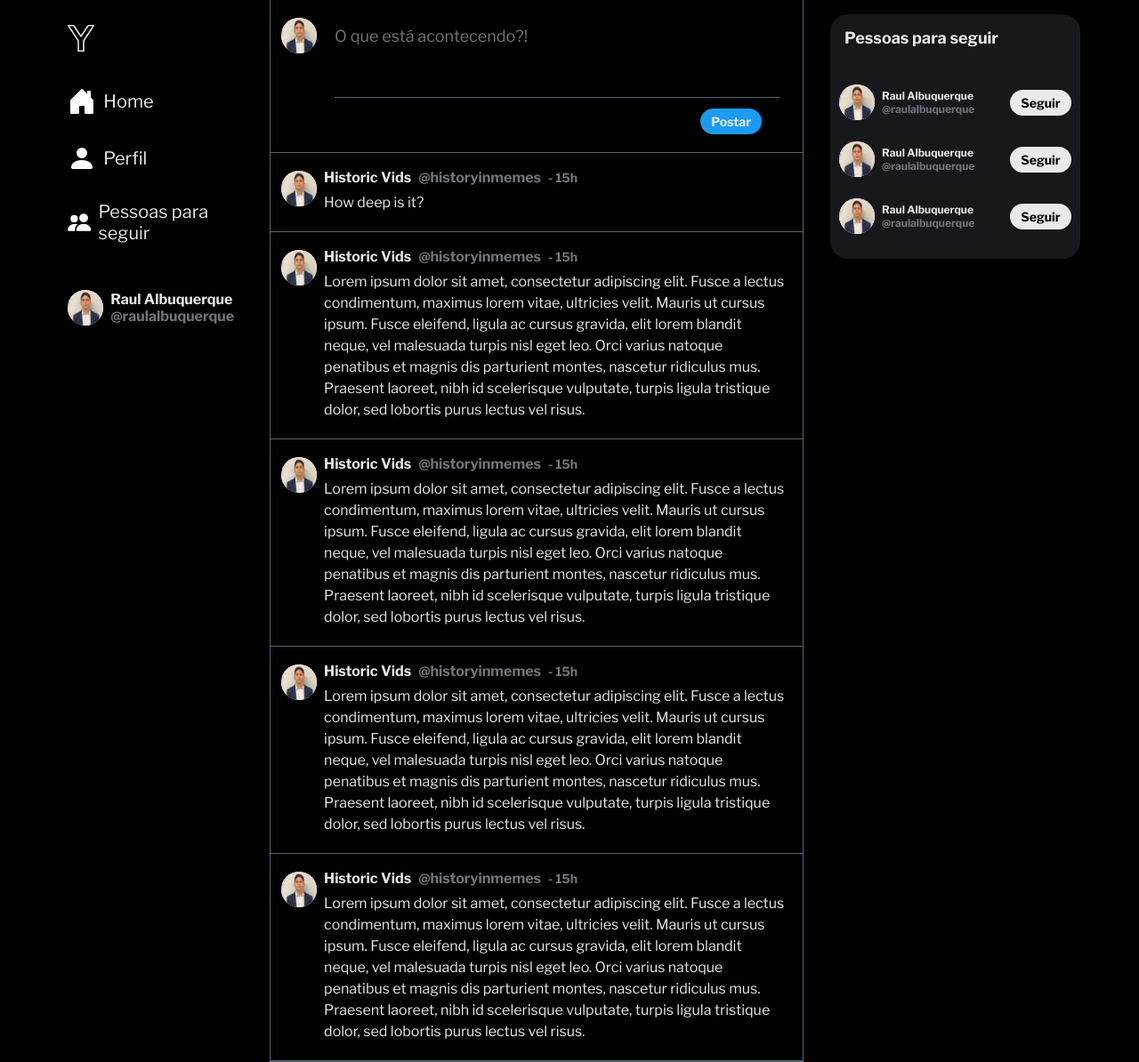
After one commit to Raul-Albuquerque/Y_twitter_clone, a Django app: template twitter_clone/templates/feed_tweets.html in a window 1280 px wide. The commit adds this page. Shown: the whole page at 89% size. Run offline with Django 5.2, Linux system fonts and the light colour scheme; the template is opened without the code that fills it, so the values that code supplies are empty.

Commit message:
feat: add tweets page template

```diff
--- a/twitter_clone/static/styles/feed.css
+++ b/twitter_clone/static/styles/feed.css
@@ -38,6 +38,8 @@ body {
   width: 100%;
   padding: 16px 30px;
   height: 100dvh;
+  position: sticky;
+  top: 0;
 }
 
 
@@ -160,7 +162,7 @@ body {
   font-size: 12px;
 }
 
-.follow-btn {
+.btn {
   text-decoration: none;
   color: var(--bg-color);
   padding: 6px 12px;
@@ -169,8 +171,18 @@ body {
   background-color: var(--white);
   border-radius: var(--border-radius);
   cursor: pointer;
-  z-index: 1;
   margin-left: 40px;
+  border: none;
+}
+
+.btn-primary {
+  background-color: var(--primary-blue);
+  color: var(--white);
+
+}
+
+.btn-primary:hover {
+  background-color: var(--secondary-blue);
 }
 
 .tofollow-info-container {
@@ -186,6 +198,7 @@ body {
 /* Main content */
 
 .feed-main {
-  background-color: red;
   border: 1px solid var(--outline-btn);
+  border-top: none;
+  overflow-y: auto;
 }
--- /dev/null
+++ b/twitter_clone/static/styles/feed_tweets.css
@@ -0,0 +1,116 @@
+:root{
+  --border-radius: 20px;
+  --bg-color: #000;
+  --white: rgb(231, 233, 234);
+  --primary-blue: rgb(29, 155, 240);
+  --secondary-blue: rgba(29, 155, 240, 0.9);
+  --outline-btn: rgb(83, 100, 113);
+  --light-blue: rgba(29, 155, 240, 0.1);
+  --light-gray: rgba(235, 235, 235, 0.1);
+  --text-gray: #71767b;
+}
+
+* {
+  margin: 0;
+  padding: 0;
+  box-sizing: border-box;
+  font-family: "Libre Franklin", sans-serif;
+}
+
+body {
+  background-color: var(--bg-color);
+  color: var(--white);
+}
+
+/* Tweet */
+
+.new-tweet-container {
+  padding: 20px 12px;
+  border-bottom: 1px solid var(--outline-btn);
+  display: flex;
+  align-items: start;
+  justify-content: start;
+}
+
+.tweet-container {
+  width: 100%;
+}
+
+.new-tweet-container > form {
+  max-width: 500px;
+  width: 100%;
+  margin-top: 10px;
+  text-align: end;
+}
+
+.new-tweet-textarea {
+  background-color: transparent;
+  font-size: 18px;
+  color: var(--white);
+  width: 100%;
+  height: 80px;
+  border: none;
+  resize: none;
+  margin-left: 20px;
+  border-bottom: 1px solid var(--outline-btn);
+  margin-bottom: 8px;
+}
+.new-tweet-textarea:focus {
+  border: none;
+  resize: none;
+  outline: none;
+  border-bottom: 1px solid var(--outline-btn);
+}
+
+.new-tweet-textarea::placeholder {
+  font-size: 18px;
+  color: var(--text-gray);
+}
+
+.text-small {
+  font-size: 11px;
+  color: var(--text-gray);
+  max-width: 300px;
+  margin-bottom: 40px;
+  margin-top: 8px;
+}
+
+.author-container {
+  display: flex;
+  align-items: center;
+  justify-content: start;
+  margin-left: 8px;
+}
+
+.text {
+  font-size: 16px;
+  line-height: 16px;
+  font-weight: 700;
+  color: var(--text-gray);
+}
+
+.author-name {
+  color: var(--white);
+}
+
+.author-username {
+  margin: 0 8px;
+}
+
+.tweet-date {
+  font-size: 14px;
+}
+
+.tweet-content {
+  width: 100%;
+  margin-left: 8px;
+  padding-top: 8px;
+}
+
+.tweet-text {
+  font-size: 16px;
+  line-height: 24px;
+  font-weight: 400;
+  color: var(--white);
+  padding-right: 16px;
+}
--- a/twitter_clone/templates/base.html
+++ b/twitter_clone/templates/base.html
@@ -10,7 +10,7 @@
   <link rel="preconnect" href="https://fonts.googleapis.com">
   <link rel="preconnect" href="https://fonts.gstatic.com" crossorigin>
   <link href="https://fonts.googleapis.com/css2?family=Libre+Franklin:ital,wght@0,100..900;1,100..900&family=Roboto&display=swap" rel="stylesheet">
-  <link rel="stylesheet" href="{% static 'styles/main.css' %}" />
+  <link rel="stylesheet" href="{% static 'styles/home.css' %}" />
 </head>
 <body>
   {% block content %}{% endblock content %}
--- a/twitter_clone/templates/feed.html
+++ b/twitter_clone/templates/feed.html
@@ -11,6 +11,7 @@
   <link href="https://fonts.googleapis.com/css2?family=Libre+Franklin:ital,wght@0,100..900;1,100..900&family=Roboto&display=swap" rel="stylesheet">
   <link rel="stylesheet" href="https://fonts.googleapis.com/css2?family=Material+Symbols+Outlined:opsz,wght,FILL,GRAD@20..48,100..700,0..1,-50..200" />
   <link rel="stylesheet" href="{% static 'styles/feed.css' %}" />
+  <link rel="stylesheet" href="{% static 'styles/feed_tweets.css' %}" />
   <title>Home / Y</title>
 </head>
 <body>
@@ -60,7 +61,8 @@
       </a>
     </aside>
     <main class="feed-main">
-      conteúdo principal
+      {% block content %}
+      {% endblock content %}
     </main>
     <aside class="feed-aside">
       <section class="tofollow">
@@ -73,7 +75,7 @@
             <span class="profile-name downsize-text">Raul Albuquerque</span>
             <span class="profile-username downsize-text">@raulalbuquerque</span>
           </div>
-          <button class="follow-btn">Seguir</button>
+          <button class="btn">Seguir</button>
         </a>
         <a href="" class="profile-container no-border">
           <div class="profile-img-container">
@@ -83,7 +85,7 @@
             <span class="profile-name downsize-text">Raul Albuquerque</span>
             <span class="profile-username downsize-text">@raulalbuquerque</span>
           </div>
-          <button class="follow-btn">Seguir</button>
+          <button class="btn">Seguir</button>
         </a>
         <a href="" class="profile-container no-border">
           <div class="profile-img-container">
@@ -93,7 +95,7 @@
             <span class="profile-name downsize-text">Raul Albuquerque</span>
             <span class="profile-username downsize-text">@raulalbuquerque</span>
           </div>
-          <button class="follow-btn">Seguir</button>
+          <button class="btn">Seguir</button>
         </a>
       </section>
     </aside>
--- /dev/null
+++ b/twitter_clone/templates/feed_profile.html
@@ -0,0 +1,5 @@
+{% extends "feed.html" %}
+
+{% block content %}
+  <h1>Página do perfil do usuário</h1>
+{% endblock content %}
--- /dev/null
+++ b/twitter_clone/templates/feed_tweets.html
@@ -0,0 +1,99 @@
+{% extends "feed.html" %}
+{% load static %}
+
+{% block content %}
+  <section class="new-tweet-container">
+    <div class="profile-img-container">
+      <img src="{% static 'images/raul.jpg' %}" alt="">
+    </div>
+    <form action="">
+      <textarea class="new-tweet-textarea" name="" id="" placeholder="O que está acontecendo?!"></textarea>
+      <button type="submit" class="btn btn-primary">Postar</button>
+    </form>
+  </section>
+  <section class="new-tweet-container">
+    <div class="profile-img-container">
+      <img src="{% static 'images/raul.jpg' %}" alt="">
+    </div>
+    <div class="tweet-container">
+      <div class="author-container">
+        <span class="text author-name">Historic Vids</span>
+        <span class="text author-username">@historyinmemes</span>
+        <span class="text tweet-date">- 15h</span>
+      </div>
+      <div class="tweet-content">
+        <p class="text tweet-text">
+          How deep is it?
+        </p>
+      </div>
+    </div>
+  </section>
+  <section class="new-tweet-container">
+    <div class="profile-img-container">
+      <img src="{% static 'images/raul.jpg' %}" alt="">
+    </div>
+    <div class="tweet-container">
+      <div class="author-container">
+        <span class="text author-name">Historic Vids</span>
+        <span class="text author-username">@historyinmemes</span>
+        <span class="text tweet-date">- 15h</span>
+      </div>
+      <div class="tweet-content">
+        <p class="text tweet-text">
+          Lorem ipsum dolor sit amet, consectetur adipiscing elit. Fusce a lectus condimentum, maximus lorem vitae, ultricies velit. Mauris ut cursus ipsum. Fusce eleifend, ligula ac cursus gravida, elit lorem blandit neque, vel malesuada turpis nisl eget leo. Orci varius natoque penatibus et magnis dis parturient montes, nascetur ridiculus mus. Praesent laoreet, nibh id scelerisque vulputate, turpis ligula tristique dolor, sed lobortis purus lectus vel risus.
+        </p>
+      </div>
+    </div>
+  </section>
+  <section class="new-tweet-container">
+    <div class="profile-img-container">
+      <img src="{% static 'images/raul.jpg' %}" alt="">
+    </div>
+    <div class="tweet-container">
+      <div class="author-container">
+        <span class="text author-name">Historic Vids</span>
+        <span class="text author-username">@historyinmemes</span>
+        <span class="text tweet-date">- 15h</span>
+      </div>
+      <div class="tweet-content">
+        <p class="text tweet-text">
+          Lorem ipsum dolor sit amet, consectetur adipiscing elit. Fusce a lectus condimentum, maximus lorem vitae, ultricies velit. Mauris ut cursus ipsum. Fusce eleifend, ligula ac cursus gravida, elit lorem blandit neque, vel malesuada turpis nisl eget leo. Orci varius natoque penatibus et magnis dis parturient montes, nascetur ridiculus mus. Praesent laoreet, nibh id scelerisque vulputate, turpis ligula tristique dolor, sed lobortis purus lectus vel risus.
+        </p>
+      </div>
+    </div>
+  </section>
+  <section class="new-tweet-container">
+    <div class="profile-img-container">
+      <img src="{% static 'images/raul.jpg' %}" alt="">
+    </div>
+    <div class="tweet-container">
+      <div class="author-container">
+        <span class="text author-name">Historic Vids</span>
+        <span class="text author-username">@historyinmemes</span>
+        <span class="text tweet-date">- 15h</span>
+      </div>
+      <div class="tweet-content">
+        <p class="text tweet-text">
+          Lorem ipsum dolor sit amet, consectetur adipiscing elit. Fusce a lectus condimentum, maximus lorem vitae, ultricies velit. Mauris ut cursus ipsum. Fusce eleifend, ligula ac cursus gravida, elit lorem blandit neque, vel malesuada turpis nisl eget leo. Orci varius natoque penatibus et magnis dis parturient montes, nascetur ridiculus mus. Praesent laoreet, nibh id scelerisque vulputate, turpis ligula tristique dolor, sed lobortis purus lectus vel risus.
+        </p>
+      </div>
+    </div>
+  </section>
+  <section class="new-tweet-container">
+    <div class="profile-img-container">
+      <img src="{% static 'images/raul.jpg' %}" alt="">
+    </div>
+    <div class="tweet-container">
+      <div class="author-container">
+        <span class="text author-name">Historic Vids</span>
+        <span class="text author-username">@historyinmemes</span>
+        <span class="text tweet-date">- 15h</span>
+      </div>
+      <div class="tweet-content">
+        <p class="text tweet-text">
+          Lorem ipsum dolor sit amet, consectetur adipiscing elit. Fusce a lectus condimentum, maximus lorem vitae, ultricies velit. Mauris ut cursus ipsum. Fusce eleifend, ligula ac cursus gravida, elit lorem blandit neque, vel malesuada turpis nisl eget leo. Orci varius natoque penatibus et magnis dis parturient montes, nascetur ridiculus mus. Praesent laoreet, nibh id scelerisque vulputate, turpis ligula tristique dolor, sed lobortis purus lectus vel risus.
+        </p>
+      </div>
+    </div>
+  </section>
+{% endblock content %}
--- a/twitter_clone/urls.py
+++ b/twitter_clone/urls.py
@@ -1,9 +1,9 @@
-from .views import home_view, signup_view, signin_view, feed_view
+from .views import home_view, signup_view, signin_view, feed_view, feed_tweets_view
 from django.urls import path
 
 urlpatterns = [
     path("", home_view.home, name="home"),
     path("signup/", signup_view.signup, name="signup"),
     path("signin/", signin_view.signin, name="signin"),
-    path("feed/", feed_view.feed, name="feed"),
+    path("feed/", feed_tweets_view.feed_tweets, name="feed_tweets"),
 ]
--- /dev/null
+++ b/twitter_clone/views/feed_tweets_view.py
@@ -0,0 +1,4 @@
+from django.shortcuts import render, redirect
+
+def feed_tweets(request):
+  return render(request, 'feed_tweets.html')
--- a/twitter_clone/views/feed_view.py
+++ b/twitter_clone/views/feed_view.py
@@ -1,4 +1,4 @@
 from django.shortcuts import render, redirect
 
 def feed(request):
-  return render(request, 'feed.html')
+  return render(request, 'feed_profile.html')
```
Also changed, not shown: twitter_clone/static/styles/home.css (renamed from twitter_clone/static/styles/main.css).
